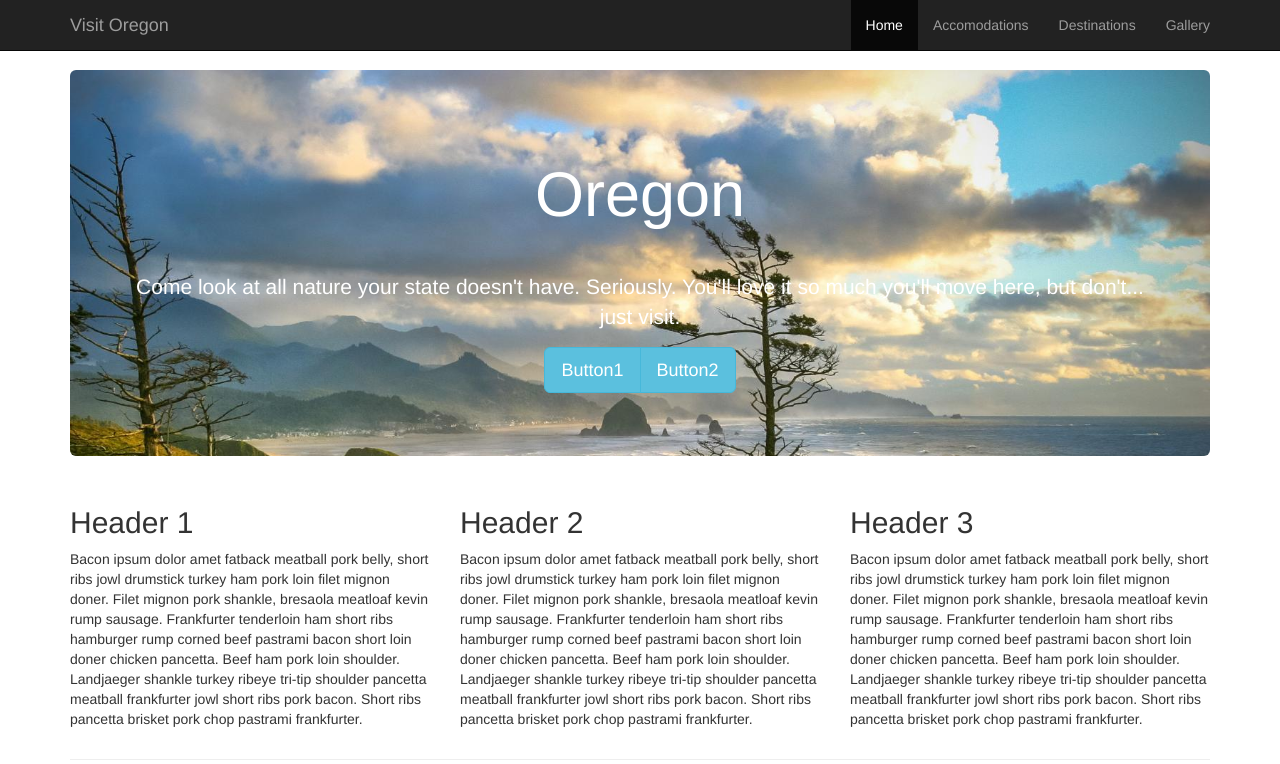
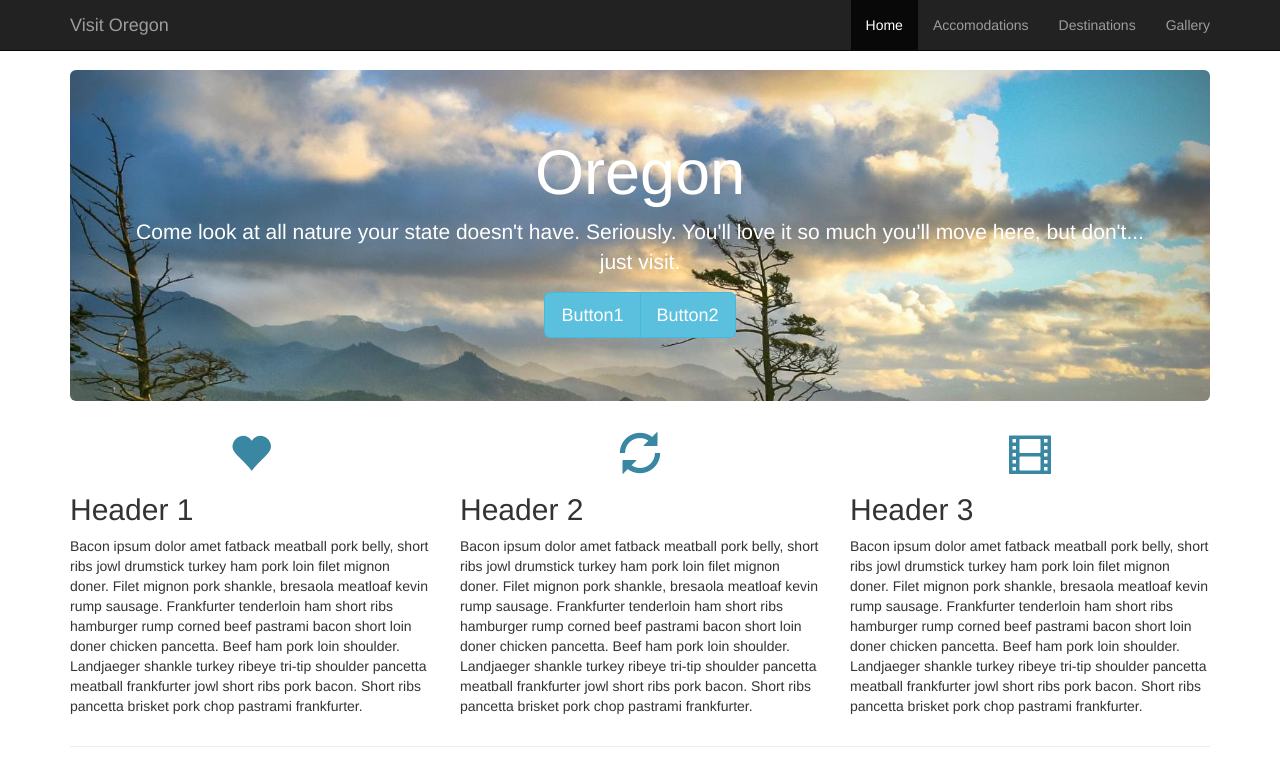
Before and after one commit to arkwagon/bootstrap-playground, a plain HTML site: page index.html in a window 1280 px wide. Shown: the top 764 px of the page. Drawn offline with nearby package versions, Linux system fonts and the light colour scheme.

Commit message:
Add glyphicon

```diff
--- a/css/mystyles.css
+++ b/css/mystyles.css
@@ -14,3 +14,11 @@ padding-top: 70px
 .jumbotron h1, .jumbotron p {
   color: #fff
 }
+
+.glyphicon {
+  font-size: 3em;
+  display: block;
+  text-align: center;
+  color: #3a87a4;
+
+}
--- a/index.html
+++ b/index.html
@@ -4,7 +4,6 @@
     <title>Oregon</title>
       <meta name="viewport" content="width=device-width, initial-scale=1.0">
       <link href="css/bootstrap.css" rel="stylesheet" media="screen">
-      <link href="css/normalize.css" rel="stylesheet" media="screen">
       <link href="css/mystyles.css" rel="stylesheet" media="screen">
 
   </head>
@@ -46,16 +45,19 @@
 <!--1st Row -->
         <div class="row">
           <div class="col-sm-4">
+            <b class="glyphicon glyphicon-heart"></b>
             <h2>Header 1</h2>
             <p>Bacon ipsum dolor amet fatback meatball pork belly, short ribs jowl drumstick turkey ham pork loin filet mignon doner. Filet mignon pork shankle, bresaola meatloaf kevin rump sausage. Frankfurter tenderloin ham short ribs hamburger rump corned beef pastrami bacon short loin doner chicken pancetta. Beef ham pork loin shoulder. Landjaeger shankle turkey ribeye tri-tip shoulder pancetta meatball frankfurter jowl short ribs pork bacon. Short ribs pancetta brisket pork chop pastrami frankfurter.</p>
           </div>
 
           <div class="col-sm-4">
+            <b class="glyphicon glyphicon-refresh"></b>
             <h2>Header 2</h2>
             <p>Bacon ipsum dolor amet fatback meatball pork belly, short ribs jowl drumstick turkey ham pork loin filet mignon doner. Filet mignon pork shankle, bresaola meatloaf kevin rump sausage. Frankfurter tenderloin ham short ribs hamburger rump corned beef pastrami bacon short loin doner chicken pancetta. Beef ham pork loin shoulder. Landjaeger shankle turkey ribeye tri-tip shoulder pancetta meatball frankfurter jowl short ribs pork bacon. Short ribs pancetta brisket pork chop pastrami frankfurter.</p>
           </div>
 
           <div class="col-sm-4">
+            <b class="glyphicon glyphicon-film"></b>
             <h2>Header 3</h2>
             <p>Bacon ipsum dolor amet fatback meatball pork belly, short ribs jowl drumstick turkey ham pork loin filet mignon doner. Filet mignon pork shankle, bresaola meatloaf kevin rump sausage. Frankfurter tenderloin ham short ribs hamburger rump corned beef pastrami bacon short loin doner chicken pancetta. Beef ham pork loin shoulder. Landjaeger shankle turkey ribeye tri-tip shoulder pancetta meatball frankfurter jowl short ribs pork bacon. Short ribs pancetta brisket pork chop pastrami frankfurter.</p>
           </div>
```
